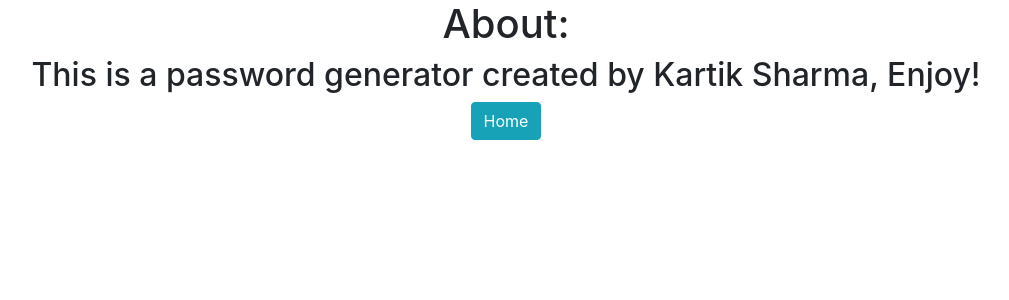
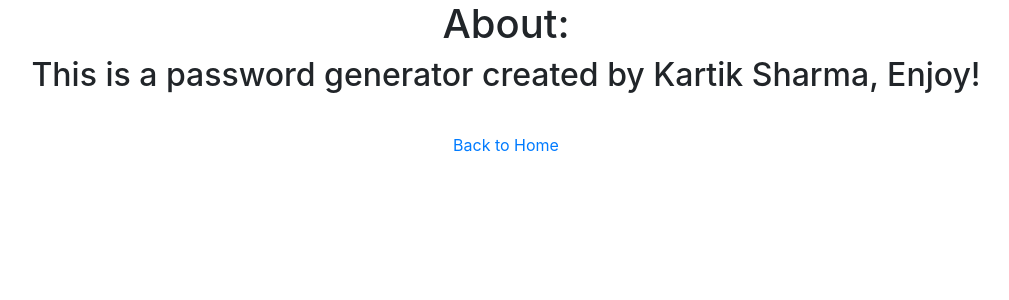
Before and after one commit to ksh01/password_generator, a Django app: page /about/ in a window 1280 px wide. Shown: the top 300 px of the page, without its empty margins (134-1143 px from the left). Run offline with Django 4.2, Linux system fonts and the light colour scheme.

Commit message:
Made changes to buttons

```diff
--- a/generator/templates/generator/about.html
+++ b/generator/templates/generator/about.html
@@ -2,5 +2,6 @@
 <div class="container text-center">
 <h1>About:</h1>
 <h2>This is a password generator created by Kartik Sharma, Enjoy!</h2>
-<a href="{% url 'home' %}" class="btn btn-info">Home</a>
+<br>
+<a href="{% url 'home' %}" class="btn btn-link">Back to Home</a>
 </div>
--- a/generator/templates/generator/password.html
+++ b/generator/templates/generator/password.html
@@ -11,5 +11,5 @@
     <a href="javascript:window.location.href=window.location.href" class="btn btn btn-warning">New</a>
     <br>
     <br>
-    <a href="{% url 'home' %}" class="btn btn-info">Home</a>
+    <a href="{% url 'home' %}" class="btn btn-link">Back to Home</a>
 </div>
```
